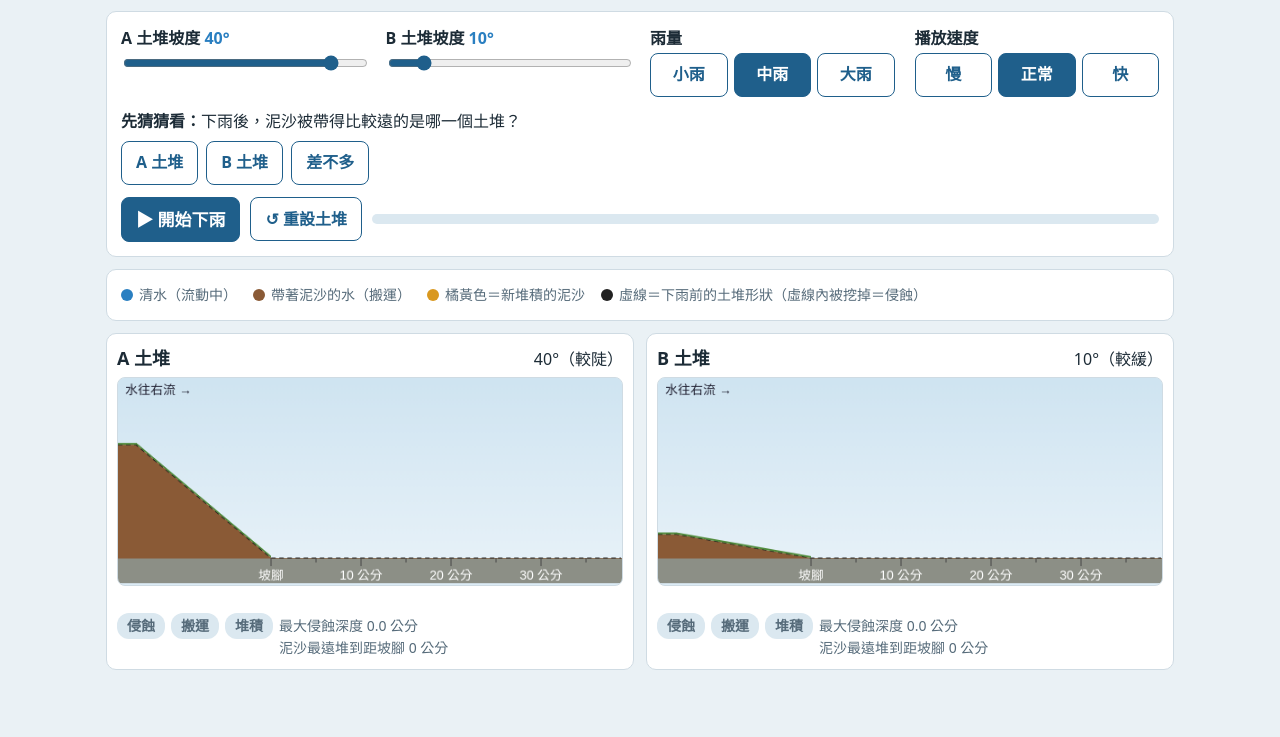
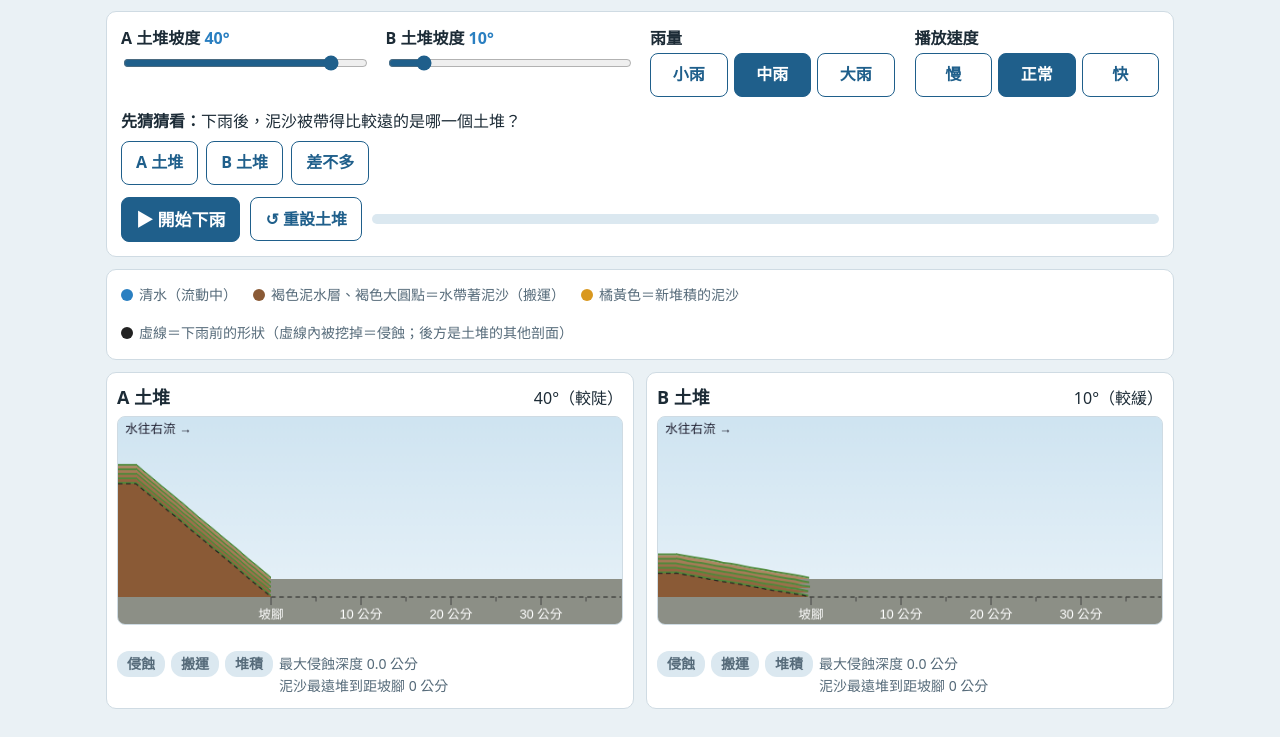
Before and after one commit to plasmidtw/science-heat-lab, a plain HTML site: page slope-erosion.html in a window 1280 px wide. Shown: the part 99-836 px from the top of the page. Before the commit the page ends 800 px from the top, so only its background shows below. Drawn offline with Linux system fonts and the light colour scheme.

Commit message:
Replace rainfall game with newly uploaded multilayer version

```diff
--- a/slope-erosion.html
+++ b/slope-erosion.html
@@ -77,7 +77,7 @@ td.n{font-weight:800}
   </div>
 
   <div class="box">
-    <p class="leg"><span style="--c:#2a7fc1">清水（流動中）</span><span style="--c:#8a5a36">帶著泥沙的水（搬運）</span><span style="--c:#d9981f">橘黃色＝新堆積的泥沙</span><span style="--c:#222">虛線＝下雨前的土堆形狀（虛線內被挖掉＝侵蝕）</span></p>
+    <p class="leg"><span style="--c:#2a7fc1">清水（流動中）</span><span style="--c:#8a5a36">褐色泥水層、褐色大圓點＝水帶著泥沙（搬運）</span><span style="--c:#d9981f">橘黃色＝新堆積的泥沙</span><span style="--c:#222">虛線＝下雨前的形狀（虛線內被挖掉＝侵蝕；後方是土堆的其他剖面）</span></p>
   </div>
 
   <div class="pair"><div class="box">
@@ -102,68 +102,78 @@ td.n{font-weight:800}
 
 <script>
 const W=560,GY=200,X0=20,L=150,FOOT=X0+L,STEPS=1800;
-const G=0.05,FR=0.98,FF=0.993,CAP=0.6,KE=0.02,KD=0.03;
+const G=0.05,FR=0.98,FF=0.993,CAP=2,KE=0.02,KD=0.03;
 const $=id=>document.getElementById(id);
 const P={A:mk('A'),B:mk('B')};
 let rain=1.4,spf=2,pred=null,running=false,steps=0,tail=0,raf=0;
 
-function mk(k){const cv=$('c'+k);return{k,cv,x:cv.getContext('2d'),h:new Float32Array(W),o:new Float32Array(W),dep:new Float32Array(W),ps:[],dr:[],er:0,f:{e:0,t:0,d:0}}}
+const NL=5,OY=5;
+function mk(k){const cv=$('c'+k);return{k,cv,x:cv.getContext('2d'),ln:[],ps:[],dr:[],er:0,f:{e:0,t:0,d:0},flux:new Float32Array(W)}}
+function noise(){const r=[],a=new Float32Array(W);for(let k=0;k<W/8+2;k++)r.push(0.4+Math.random()*1.5);
+  for(let i=0;i<W;i++){const k=i/8|0,t=(i%8)/8;a[i]=r[k]*(1-t)+r[k+1]*t}return a}
 function init(p){
-  const deg=+$('s'+p.k).value,H=L*Math.tan(deg*Math.PI/180);
-  for(let i=0;i<W;i++)p.o[i]=i<X0?H:i<FOOT?H*(1-(i-X0)/L):0;
-  p.h.set(p.o);p.dep.fill(0);p.ps=[];p.dr=[];p.er=0;p.f={e:0,t:0,d:0};
+  const deg=+$('s'+p.k).value,H=L*Math.tan(deg*Math.PI/180);p.ln=[];
+  for(let z=0;z<NL;z++){const o=new Float32Array(W),b=noise();
+    for(let i=0;i<W;i++)o[i]=i<X0?H:i<FOOT?H*(1-(i-X0)/L)+(b[i]-1)*0.4:0;
+    p.ln.push({o,h:o.slice(),dep:new Float32Array(W),ero:noise()})}
+  p.ps=[];p.dr=[];p.er=0;p.f={e:0,t:0,d:0};p.flux.fill(0);
 }
 function step(p,on){
-  const h=p.h,dep=p.dep;
-  if(on){let n=rain;while(n>0){if(Math.random()<Math.min(1,n))p.dr.push({x:Math.random()*380,y:0});n--}}
-  for(let j=p.dr.length-1;j>=0;j--){const d=p.dr[j];d.y+=4;
-    if(d.y>=GY-h[d.x|0]){p.ps.push({x:d.x,v:0.02,l:0,a:0});p.dr[j]=p.dr[p.dr.length-1];p.dr.pop()}}
-  for(let j=p.ps.length-1;j>=0;j--){const q=p.ps[j];
+  if(on){let n=rain*3;while(n>0){if(Math.random()<Math.min(1,n))p.dr.push({x:Math.random()*380,y:0,z:(Math.random()*NL)|0});n--}}
+  for(let j=p.dr.length-1;j>=0;j--){const d=p.dr[j],h=p.ln[d.z].h;d.y+=4;
+    if(d.y>=GY-OY*d.z-h[d.x|0]){p.ps.push({x:d.x,z:d.z,v:0.02,l:0,a:0});p.dr[j]=p.dr[p.dr.length-1];p.dr.pop()}}
+  for(let j=p.ps.length-1;j>=0;j--){const q=p.ps[j],ln=p.ln[q.z],h=ln.h,dep=ln.dep;
     let i=Math.min(W-2,Math.max(1,q.x|0));
     const s=(h[i-1]-h[i+1])/2;
     q.v=Math.max(0,(q.v+G*s/Math.hypot(1,s))*(s>0.06?FR:FF));
     q.x+=q.v;q.a++;
     i=Math.min(W-2,Math.max(1,q.x|0));
     const cap=CAP*q.v*q.v;
-    if(q.l<cap){let e=Math.min((cap-q.l)*KE,h[i]);h[i]-=e;dep[i]=Math.max(0,dep[i]-e);q.l+=e;p.er+=e;p.f.e++}
+    if(q.l<cap){let e=Math.min((cap-q.l)*KE*ln.ero[i],h[i]);h[i]-=e;dep[i]=Math.max(0,dep[i]-e);q.l+=e;p.er+=e;p.f.e++}
     else{const d=(q.l-cap)*KD;h[i]+=d;dep[i]+=d;q.l-=d;p.f.d++}
     if(q.l>0.05)p.f.t++;
+    p.flux[i]+=q.l;
     if((q.v<0.03&&q.a>8)||q.a>700||q.x>=W-2){h[i]+=q.l;dep[i]+=q.l;p.ps[j]=p.ps[p.ps.length-1];p.ps.pop()}
+    else if(Math.random()<0.15){const nz=q.z+(Math.random()<.5?-1:1);if(nz>=0&&nz<NL&&p.ln[nz].h[i]<h[i]-0.25)q.z=nz}
   }
 }
-function slump(p){const h=p.h;for(let i=0;i<W-1;i++){const d=h[i]-h[i+1];
+function slump(p){for(const ln of p.ln){const h=ln.h;for(let i=0;i<W-1;i++){const d=h[i]-h[i+1];
   if(d>1.15){const m=.3*(d-1.15);h[i]-=m;h[i+1]+=m}else if(d<-1.15){const m=.3*(-d-1.15);h[i]+=m;h[i+1]-=m}
-  if(p.dep[i]>h[i])p.dep[i]=h[i]}}
-function stats(p){
-  let md=0,far=0,m=0,mx=0;
-  for(let i=0;i<W;i++){const d=p.o[i]-p.h[i];if(d>md)md=d;
-    if(i>=FOOT){if(p.dep[i]>0.4)far=i-FOOT;m+=p.dep[i];mx+=p.dep[i]*(i-FOOT)}}
-  return{depth:md/10,vol:p.er/100,far:far/10,ctr:m>1?mx/m/10:0,out:m/100};
-}
+  if(ln.dep[i]>h[i])ln.dep[i]=h[i]}}}
+function stats(p){let md=0,far=0,m=0,mx=0;
+  for(const ln of p.ln)for(let i=0;i<W;i++){const d=ln.o[i]-ln.h[i];if(d>md)md=d;
+    if(i>=FOOT){if(ln.dep[i]>0.4&&i-FOOT>far)far=i-FOOT;m+=ln.dep[i];mx+=ln.dep[i]*(i-FOOT)}}
+  return{depth:md/10,vol:p.er/NL/100,far:far/10,ctr:m>1?mx/m/10:0}}
 function draw(p){
-  const c=p.x,h=p.h;c.clearRect(0,0,W,230);
+  const c=p.x;c.clearRect(0,0,W,230);
   const sky=c.createLinearGradient(0,0,0,GY);sky.addColorStop(0,rainOnVis?'#9db4c4':'#cfe4f1');sky.addColorStop(1,'#e6f1f8');
   c.fillStyle=sky;c.fillRect(0,0,W,GY);
-  c.fillStyle='#8c8f86';c.fillRect(0,GY,W,28);
-  for(let i=0;i<W;i++){const t=GY-h[i];
-    c.fillStyle='#8a5a36';c.fillRect(i,t,1,h[i]+0.5);
-    if(p.dep[i]>0.3){c.fillStyle='#d9981f';c.fillRect(i,t,1,Math.min(h[i],p.dep[i]))}}
-  c.strokeStyle='#222';c.lineWidth=1.2;c.setLineDash([5,4]);c.beginPath();
-  for(let i=0;i<W;i++){const y=GY-p.o[i];i?c.lineTo(i,y):c.moveTo(i,y)}c.stroke();c.setLineDash([]);
-  c.fillStyle='#4f8a3a';for(let i=0;i<X0+L;i+=1){if(p.dep[i]<0.3&&p.o[i]-h[i]<0.3)c.fillRect(i,GY-h[i]-2,1,2)}
+  c.fillStyle='#8c8f86';c.fillRect(0,GY-OY*(NL-1),W,OY*(NL-1)+30);
+  for(let z=NL-1;z>=0;z--){const ln=p.ln[z],oy=GY-OY*z;
+    const soil=`rgb(${138+z*9},${90+z*11},${54+z*11})`;
+    for(let i=0;i<W;i++){const h=ln.h[i];if(h<0.4)continue;const t=oy-h;
+      c.fillStyle=soil;c.fillRect(i,t,1,h);
+      if(ln.dep[i]>0.3){c.fillStyle='#d9981f';c.fillRect(i,t,1,Math.min(h,ln.dep[i]))}
+      else if(i<FOOT&&ln.o[i]-h<0.3){c.fillStyle='#4f8a3a';c.fillRect(i,t-2,1,2)}}
+    if(z===0){c.strokeStyle='#222';c.lineWidth=1.2;c.setLineDash([5,4]);c.beginPath();
+      for(let i=0;i<W;i++){const y=oy-ln.o[i];i?c.lineTo(i,y):c.moveTo(i,y)}c.stroke();c.setLineDash([]);
+      const F=p.flux;c.fillStyle='rgba(105,68,38,.6)';
+      for(let i=1;i<W-1;i++){const f=(F[i-1]+F[i]+F[i+1])/3,th=Math.min(12,Math.sqrt(f)*1.4);
+        if(th>0.8)c.fillRect(i,oy-ln.h[i]-th,1,th);F[i-1]*=0.93}}
+    for(const q of p.ps){if(q.z!==z)continue;const m=Math.min(1,q.l/0.5);
+      c.fillStyle=`rgb(${Math.round(42+110*m)},${Math.round(127-55*m)},${Math.round(193-150*m)})`;
+      c.beginPath();c.arc(q.x,oy-ln.h[q.x|0]-2,2+1.6*m,0,6.3);c.fill()}
+  }
   c.strokeStyle='#e8f4ff';c.lineWidth=1.2;c.beginPath();
   for(const d of p.dr){c.moveTo(d.x,d.y-6);c.lineTo(d.x,d.y)}c.stroke();
-  for(const q of p.ps){const m=Math.min(1,q.l/1.2);
-    c.fillStyle=`rgb(${Math.round(42+96*m)},${Math.round(127-37*m)},${Math.round(193-139*m)})`;
-    c.beginPath();c.arc(q.x,GY-h[q.x|0]-1.5,2.1,0,6.3);c.fill()}
   c.fillStyle='#fff';c.font='14px sans-serif';c.textAlign='center';c.strokeStyle='#444';c.lineWidth=1;
   for(let k=0;k<=40;k+=5){const x=FOOT+k*10;if(x>W-10)break;
     c.beginPath();c.moveTo(x,GY);c.lineTo(x,GY+(k%10?5:9));c.stroke();if(k%10===0)c.fillText(k?k+' 公分':'坡腳',x,GY+24)}
   const sv=stats(p);
-  if(sv.far>0.5){const x=FOOT+sv.far*10;
+  if(sv.far>0.5){const x=FOOT+sv.far*10,t='最遠堆到 '+sv.far.toFixed(0)+' 公分';
     c.strokeStyle='#b3261e';c.fillStyle='#b3261e';c.lineWidth=2;
     c.beginPath();c.moveTo(FOOT,GY-24);c.lineTo(x,GY-24);c.moveTo(FOOT,GY-30);c.lineTo(FOOT,GY-18);c.moveTo(x,GY-34);c.lineTo(x,GY);c.stroke();
-    c.font='bold 14px sans-serif';c.textAlign='center';c.lineWidth=3;c.strokeStyle='#fff';c.strokeText('最遠堆到 '+sv.far.toFixed(0)+' 公分',(FOOT+x)/2,GY-38);c.fillText('最遠堆到 '+sv.far.toFixed(0)+' 公分',(FOOT+x)/2,GY-38);
+    c.font='bold 14px sans-serif';c.lineWidth=3;c.strokeStyle='#fff';c.strokeText(t,(FOOT+x)/2,GY-38);c.fillText(t,(FOOT+x)/2,GY-38);
     c.strokeStyle='#444';c.lineWidth=1;c.font='14px sans-serif'}
   c.textAlign='left';c.fillStyle='#223';c.fillText('水往右流 →',8,18);
 }
@@ -189,7 +199,7 @@ function loop(){
 }
 function finish(){
   running=false;rainOnVis=false;
-  for(const p of Object.values(P)){for(const q of p.ps){p.h[q.x|0]+=q.l;p.dep[q.x|0]+=q.l}p.ps=[];p.dr=[]}
+  for(const p of Object.values(P)){for(const q of p.ps){const l=p.ln[q.z];l.h[q.x|0]+=q.l;l.dep[q.x|0]+=q.l}p.ps=[];p.dr=[]}
   slump(P.A);slump(P.B);draw(P.A);draw(P.B);
   for(const p of Object.values(P))p.f={e:0,t:0,d:0};
   ui();$('go').disabled=false;$('go').textContent='▶ 再下一次雨（先重設土堆）';
```
